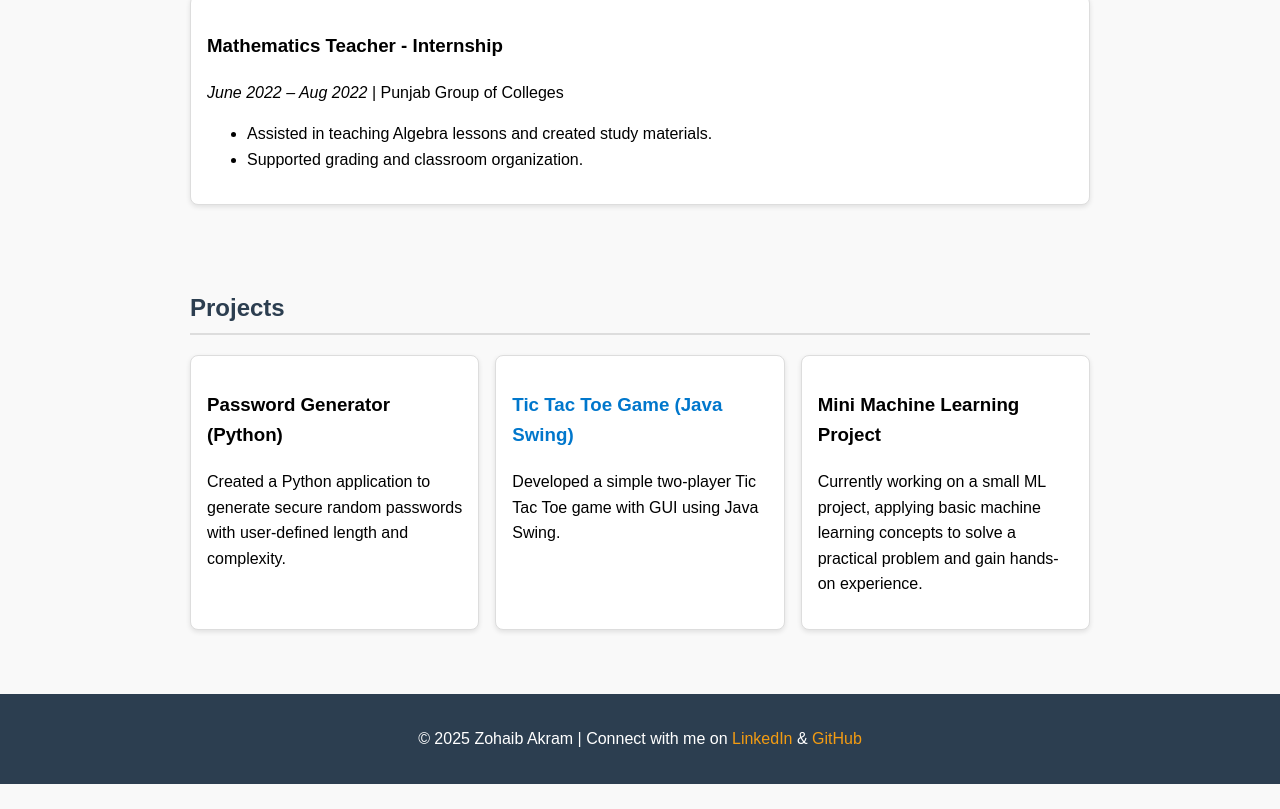
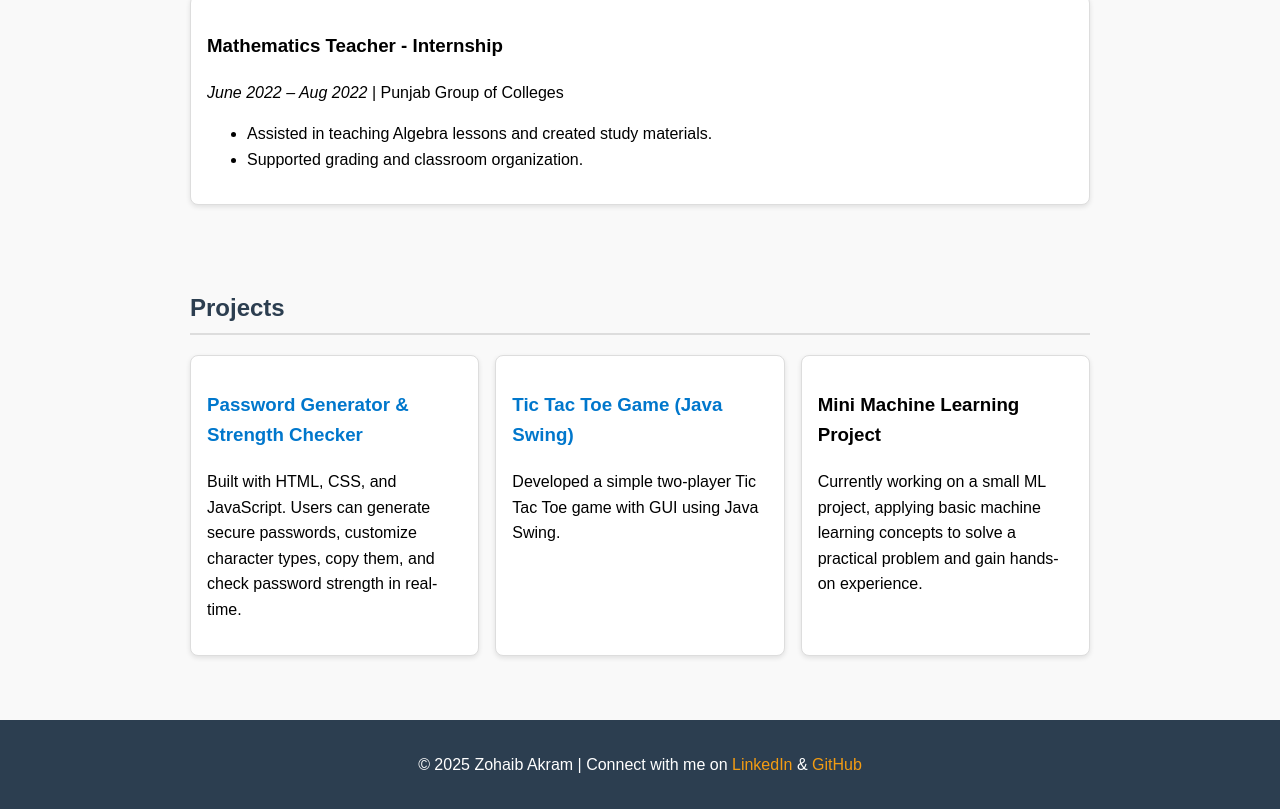
Before and after one commit to Zohaib160/Portfolio, a plain HTML site: page index.html in a window 1280 px wide. Shown: the part 1267-2076 px from the top of the page. Before the commit the page ends 2051 px from the top, so only its background shows below. Drawn offline with Linux system fonts and the light colour scheme.

Commit message:
Updated projects information

```diff
--- a/index.html
+++ b/index.html
@@ -82,8 +82,8 @@
     <h2>Projects</h2>
     <div class="projects">
       <div class="card">
-        <h3>Password Generator (Python)</h3>
-        <p>Created a Python application to generate secure random passwords with user-defined length and complexity.</p>
+        <h3><a href="https://zohaib160.github.io/Password-Generator/" target="_blank">Password Generator & Strength Checker</a></h3>
+        <p>Built with HTML, CSS, and JavaScript. Users can generate secure passwords, customize character types, copy them, and check password strength in real-time.</p>
       </div>
       <div class="card">
   <h3><a href="https://github.com/Zohaib160/TicTacToe-Java-swing.git" target="_blank">Tic Tac Toe Game (Java Swing)</a></h3>
```
